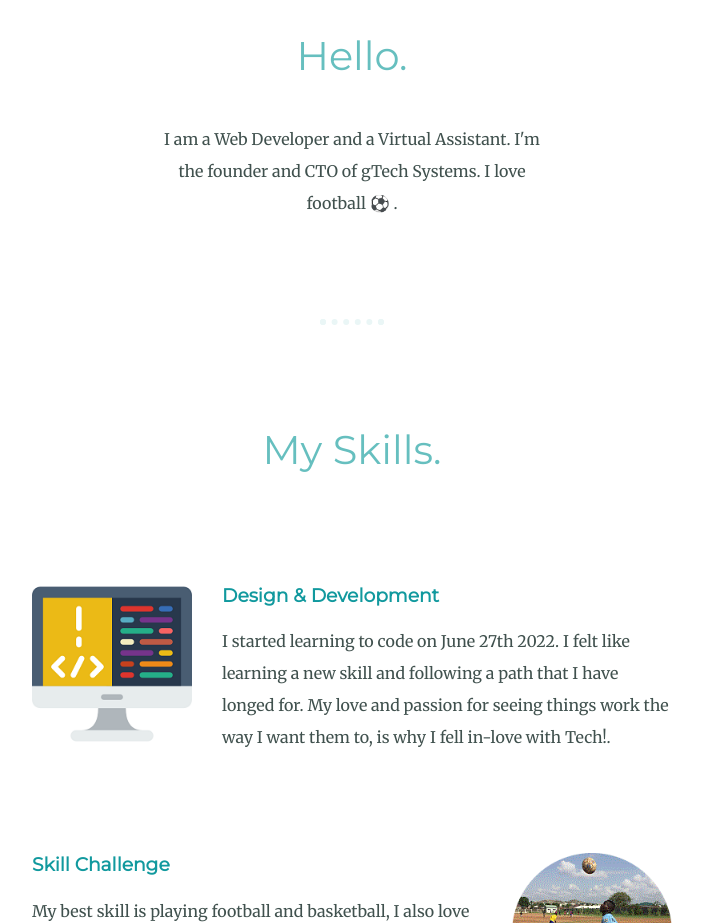
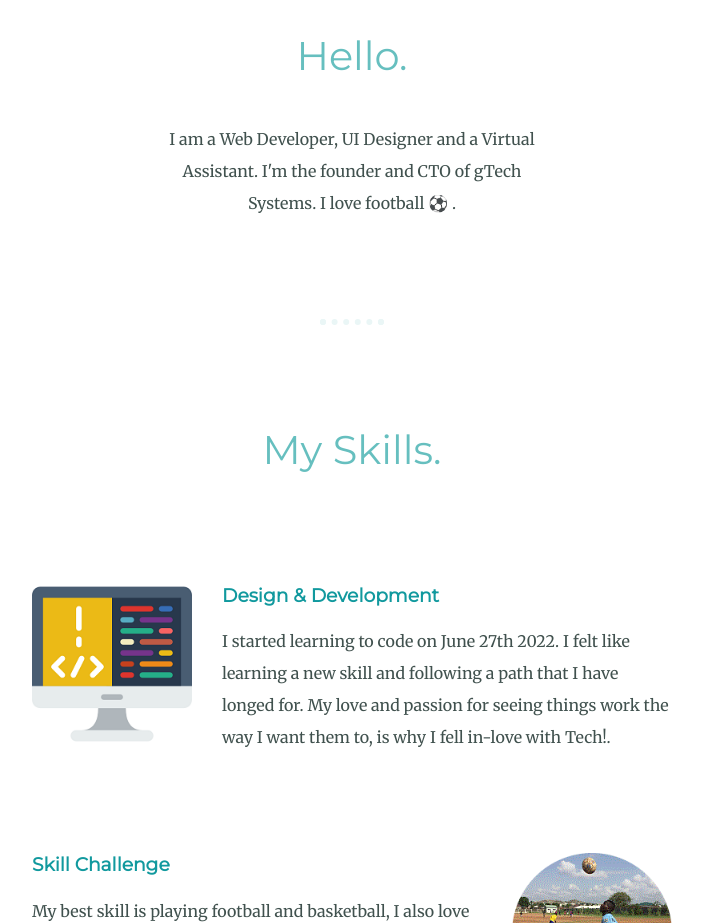
Before and after one commit to godwinita/personal, a plain HTML site: page index.html in a window 1280 px wide. Shown: the part 1027-1950 px from the top of the page, without its empty margins (288-991 px from the left). Drawn offline with Linux system fonts and the light colour scheme.

Commit message:
Update index.html

```diff
--- a/index.html
+++ b/index.html
@@ -23,7 +23,7 @@
     <div class="profile">
       <img src="images/me.png" alt="Godwin-profile-img">
       <h2>Hello.</h2>
-      <p class="intro">I am a Web Developer and a Virtual Assistant. I'm the founder and CTO of gTech Systems. I love football ⚽ .</p>
+      <p class="intro">I am a Web Developer, UI Designer and a Virtual Assistant. I'm the founder and CTO of gTech Systems. I love football ⚽ .</p>
     </div>
     <hr>
     <div class="skills">
```
